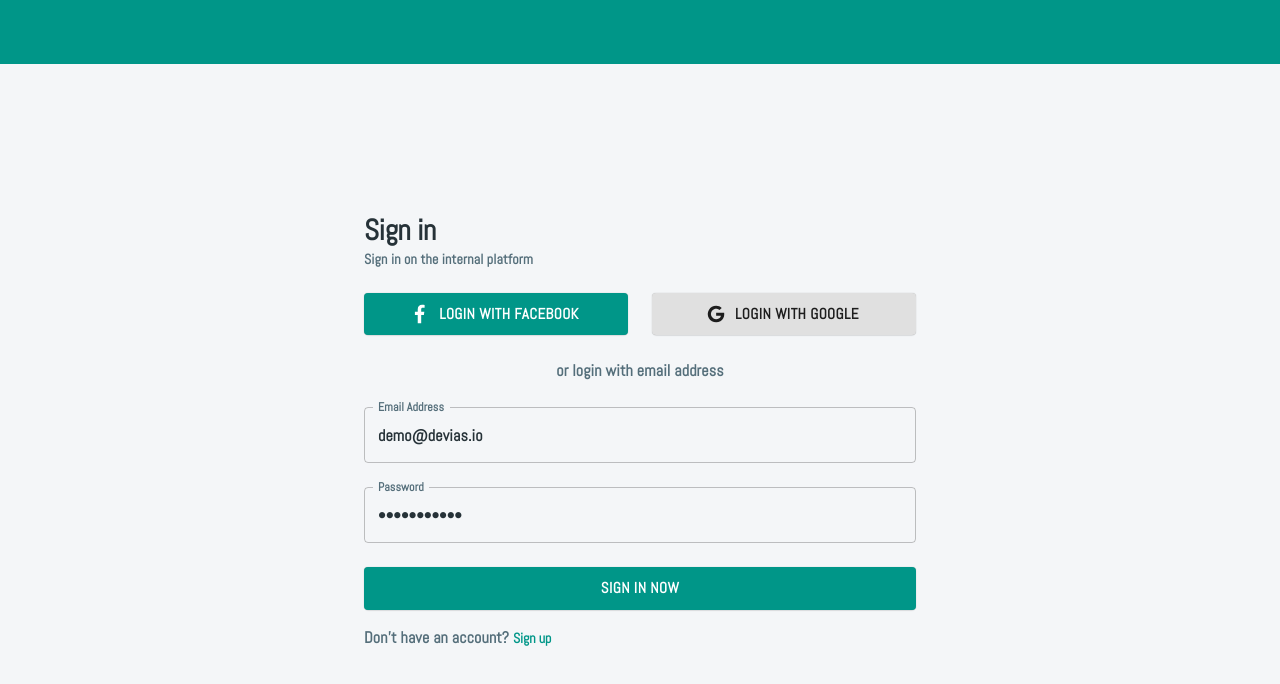
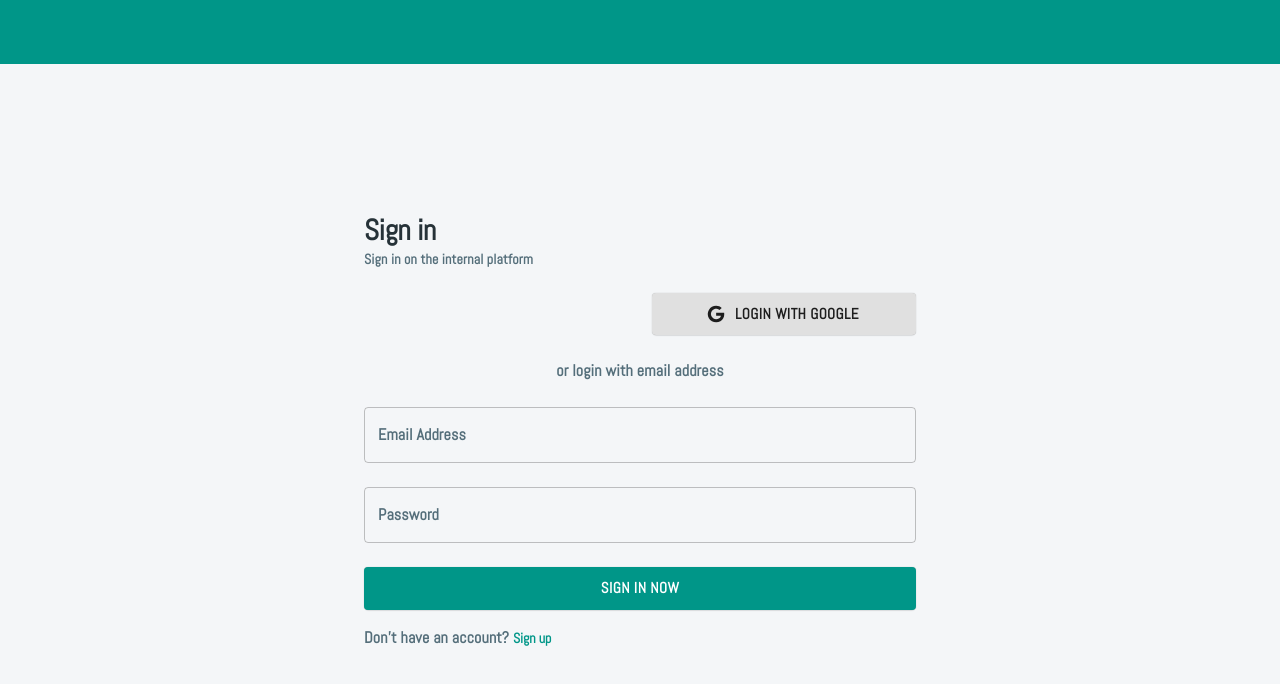
Before and after one commit to cupocode/cup-o-crm-frontend, a React (Create React App) app in the folder cup-o-crm-frontend/: page /login in a window 1280 px wide. Shown: the top 684 px of the page. Built offline with nearby package versions, Linux system fonts and the light colour scheme.

Commit message:
firebase

```diff
--- a/cup-o-crm-frontend/package.json
+++ b/cup-o-crm-frontend/package.json
@@ -32,6 +32,7 @@
     "@material-ui/styles": "^4.10.0",
     "chart.js": "^2.9.4",
     "clsx": "^1.1.1",
+    "firebase": "^8.3.1",
     "formik": "^2.1.5",
     "history": "^5.0.0",
     "lodash": "^4.17.19",
--- a/cup-o-crm-frontend/src/App.js
+++ b/cup-o-crm-frontend/src/App.js
@@ -6,12 +6,16 @@ import GlobalStyles from 'src/components/GlobalStyles';
 import 'src/mixins/chartjs';
 import theme from 'src/theme';
 import routes from 'src/routes';
+import Login from './views/auth/LoginView'
 
 const App = () => {
   const routing = useRoutes(routes);
+  const user = null;
 
   return (
+
     <ThemeProvider theme={theme}>
+
       <GlobalStyles />
       {routing}
     </ThemeProvider>
--- a/cup-o-crm-frontend/src/routes.js
+++ b/cup-o-crm-frontend/src/routes.js
@@ -17,6 +17,7 @@ const routes = [
     path: 'app',
     element: <DashboardLayout />,
     children: [
+
       { path: 'account', element: <AccountView /> },
       { path: 'customers', element: <CustomerListView /> },
       { path: 'dashboard', element: <DashboardView /> },
--- a/cup-o-crm-frontend/src/views/auth/LoginView.js
+++ b/cup-o-crm-frontend/src/views/auth/LoginView.js
@@ -1,4 +1,4 @@
-import React from 'react';
+import React, {useState} from 'react';
 import { Link as RouterLink, useNavigate } from 'react-router-dom';
 import * as Yup from 'yup';
 import { Formik } from 'formik';
@@ -29,6 +29,26 @@ const LoginView = () => {
   const classes = useStyles();
   const navigate = useNavigate();
 
+  const [email, setEmail] = useState('');
+    const [password, setPassword] = useState('');
+    const [error, setError] = useState(null);
+    const signInWithEmailAndPasswordHandler =
+            (event,email, password) => {
+                event.preventDefault();
+    };
+
+      const onChangeHandler = (event) => {
+          const {name, value} = event.currentTarget;
+
+          if(name === 'userEmail') {
+              setEmail(value);
+          }
+          else if(name === 'userPassword'){
+            setPassword(value);
+          }
+      };
+
+
   return (
     <Page
       className={classes.root}
@@ -43,7 +63,7 @@ const LoginView = () => {
         <Container maxWidth="sm">
           <Formik
             initialValues={{
-              email: 'demo@devias.io',
+              email: 'natwagner@poop.io',
               password: 'Password123'
             }}
             validationSchema={Yup.object().shape({
@@ -88,16 +108,6 @@ const LoginView = () => {
                     xs={12}
                     md={6}
                   >
-                    <Button
-                      color="primary"
-                      fullWidth
-                      startIcon={<FacebookIcon />}
-                      onClick={handleSubmit}
-                      size="large"
-                      variant="contained"
-                    >
-                      Login with Facebook
-                    </Button>
                   </Grid>
                   <Grid
                     item
@@ -133,12 +143,14 @@ const LoginView = () => {
                   helperText={touched.email && errors.email}
                   label="Email Address"
                   margin="normal"
-                  name="email"
+                  name="userEmail"
                   onBlur={handleBlur}
                   onChange={handleChange}
                   type="email"
-                  value={values.email}
+                  value = {email}
                   variant="outlined"
+                  id="userEmail"
+                  onChange = {(event) => onChangeHandler(event)}
                 />
                 <TextField
                   error={Boolean(touched.password && errors.password)}
@@ -146,12 +158,15 @@ const LoginView = () => {
                   helperText={touched.password && errors.password}
                   label="Password"
                   margin="normal"
-                  name="password"
                   onBlur={handleBlur}
                   onChange={handleChange}
                   type="password"
-                  value={values.password}
                   variant="outlined"
+                  name="userPassword"
+                  value = {password}
+                  placeholder="Your Password"
+                  id="userPassword"
+                  onChange = {(event) => onChangeHandler(event)}
                 />
                 <Box my={2}>
                   <Button
```
Also changed, not shown: cup-o-crm-frontend/src/firebase.js (added, +19 -0 lines), 1 other file (tests, documents, lock files or other folders).
